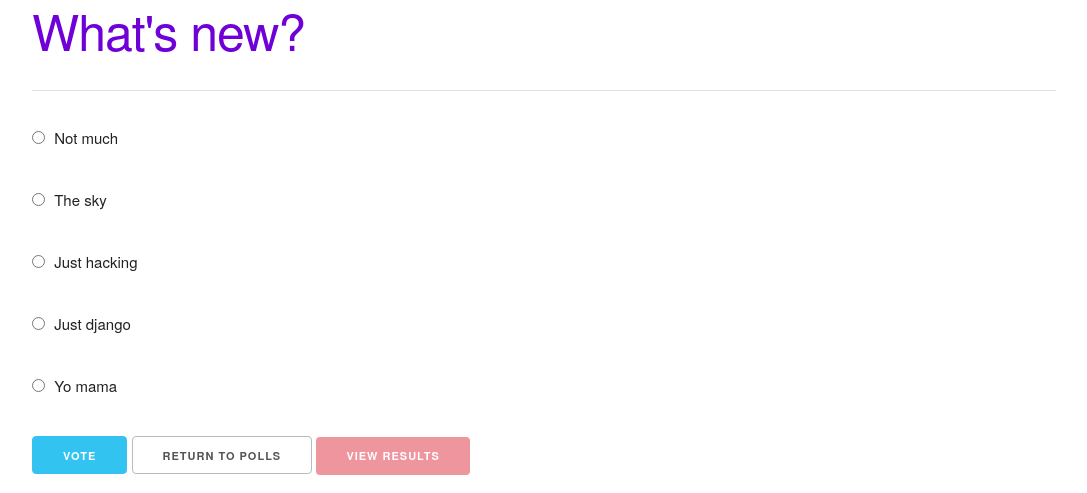
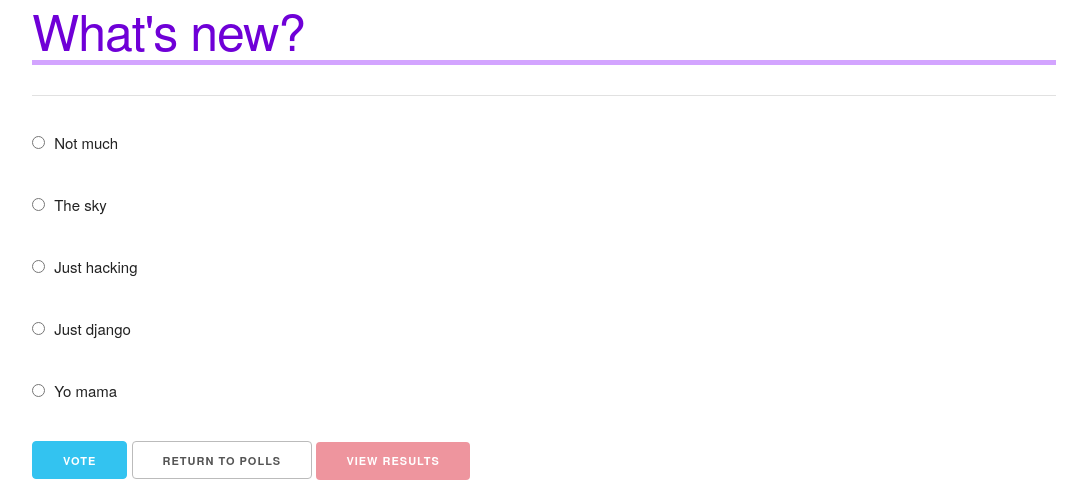
Before and after one commit to mechEngineer/DjangoPols, a Django app: page /polls/1/ in a window 1280 px wide. Shown: the top 493 px of the page, without its empty margins (96-1183 px from the left). Run offline with Django 3.2, Linux system fonts and the light colour scheme; data comes from the database, SQL or seed files in the repository; some libraries are stand-ins or nearby versions.

Commit message:
Chanaged colors

```diff
--- a/djangoPols/polls/static/polls/polls.css
+++ b/djangoPols/polls/static/polls/polls.css
@@ -1,5 +1,6 @@
 h1 {
   color: #6f00d7;
+  border-bottom: 5px solid;
+  border-color: #d3a4ff;
 }
-
 /*# sourceMappingURL=polls.css.map */
--- a/djangoPols/polls/static/polls/polls.scss
+++ b/djangoPols/polls/static/polls/polls.scss
@@ -1,9 +1,12 @@
 $bg_color: #f2f2f2 ;
 $prime_color:#6f00d7;
+$prime_light: lighten($prime_color, 40%);
 $green_color: green;
-$red_color: red;
+$red_color: #ff6961;
 
 
 h1{
   color: $prime_color;
+  border-bottom: 5px solid;
+  border-color: $prime_light;
 }
```
